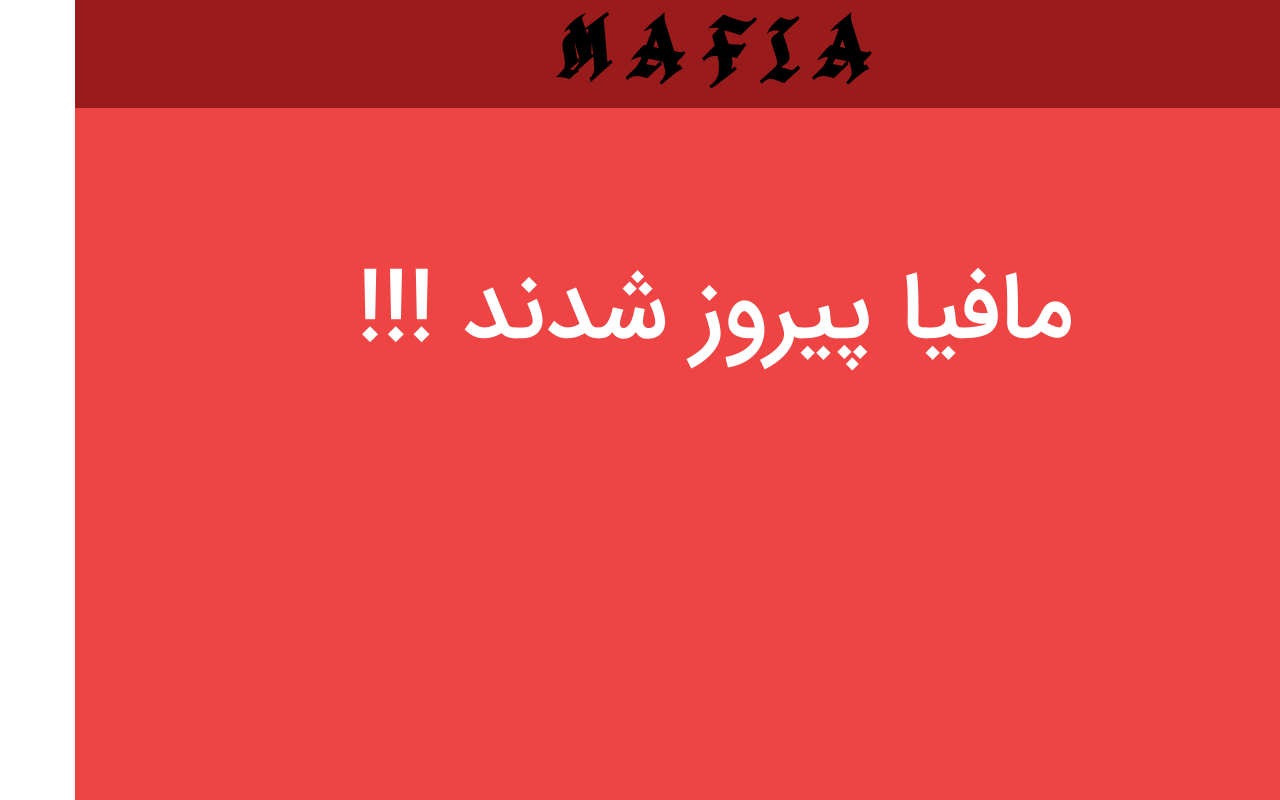
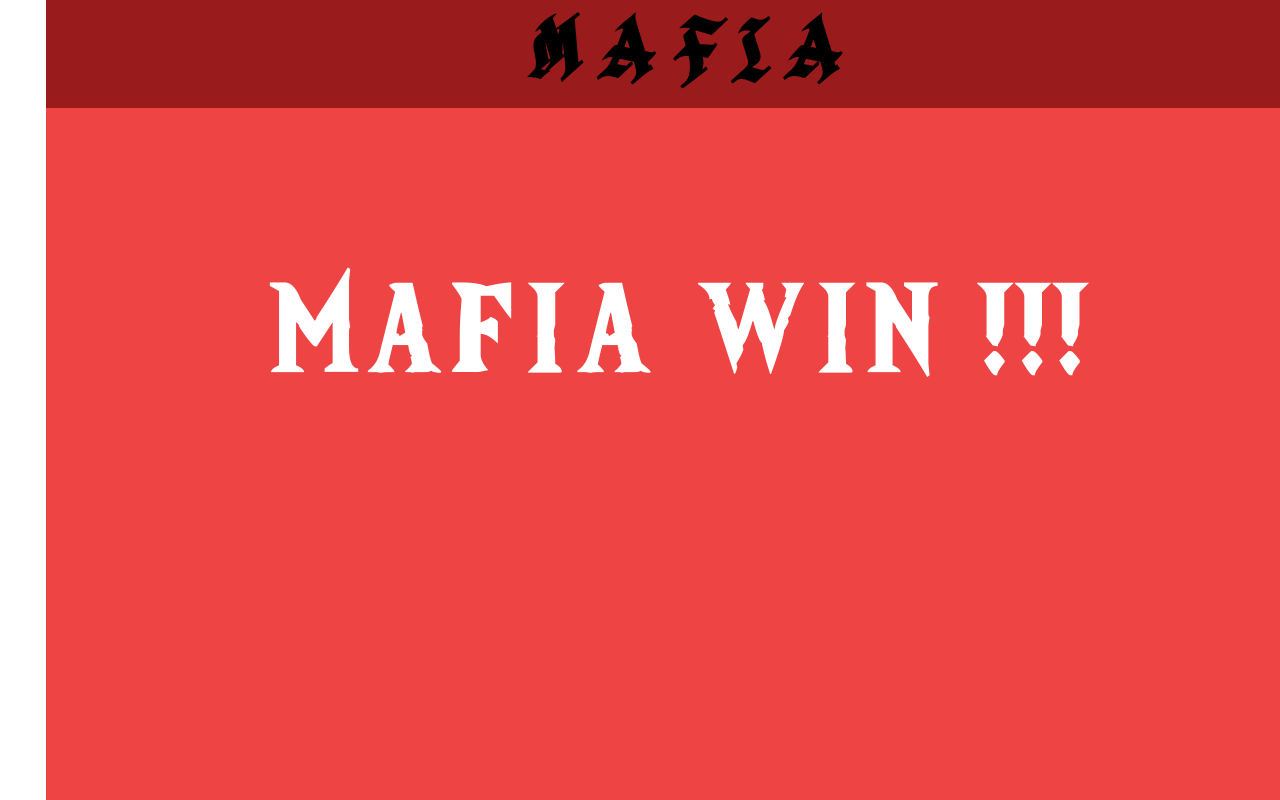
Before and after one commit to 3vladimir/MAFIA, a Next.js app: page /victory in a window 1280 px wide. Built offline with nearby package versions, Linux system fonts and the light colour scheme.

Commit message:
english font changed

```diff
--- a/src/app/globals.css
+++ b/src/app/globals.css
@@ -21,6 +21,10 @@
   src: url(/fonts/Darkcastle_PERSONAL_USE_ONLY.otf);
 }
 
+@font-face {
+  font-family: wildBreathOfZelda;
+  src: url(../../public/fonts/The\ Wild\ Breath\ of\ Zelda.otf);
+}
 .iranSansFont {
   font-family: IransnasMedium;
 }
@@ -33,6 +37,10 @@
   font-family: gothic;
 }
 
+.wildBreathOfZeldaFont{
+  font-family: wildBreathOfZelda;
+}
+
 body {
   font-family: IransnasMedium;
   overflow-x: hidden;
--- a/src/app/victory/page.tsx
+++ b/src/app/victory/page.tsx
@@ -10,13 +10,16 @@ function Main() {
 
   return (
     <>
-      <h1 className="text-center text-white
-      lg:text-8xl lg:pt-40
-      sm:text-6xl
-      text-4xl pt-36">
+      <h1
+        dir="ltr"
+        className="text-center text-white wildBreathOfZeldaFont tracking-widest
+      lg:text-9xl lg:pt-40
+      sm:text-7xl
+      text-4xl pt-36"
+      >
         {gameResult == gameModes.CITIZENS_WIN
-          ? "شهروندان پیروز شدند !!!"
-          : "مافیا پیروز شدند !!!"}
+          ? "CITIZENS WIN !!!"
+          : "MAFIA WIN !!!"}
       </h1>
     </>
   );
```
Also changed, not shown: public/fonts/The Wild Breath of Zelda.otf (added).
